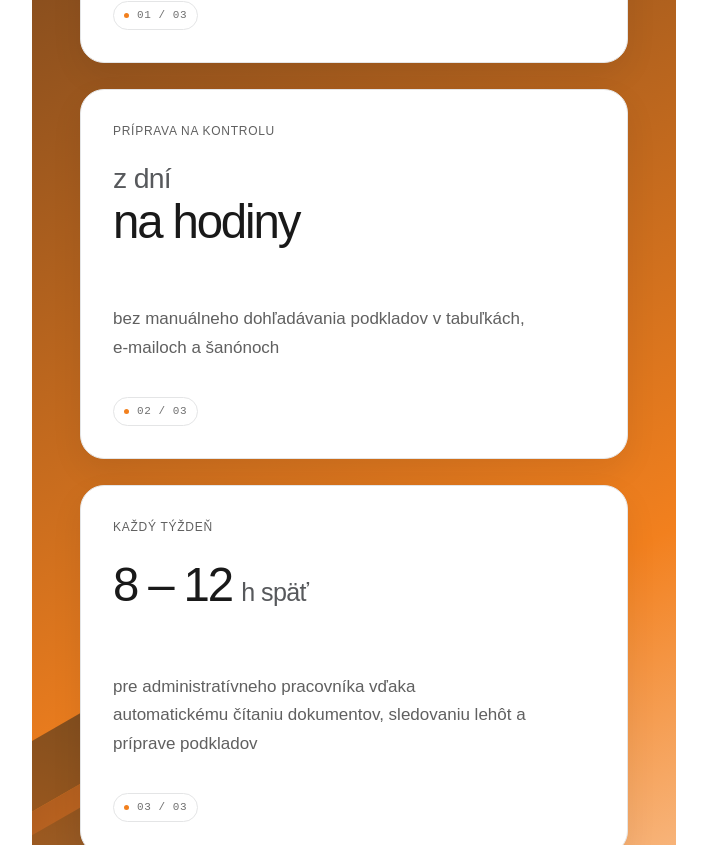
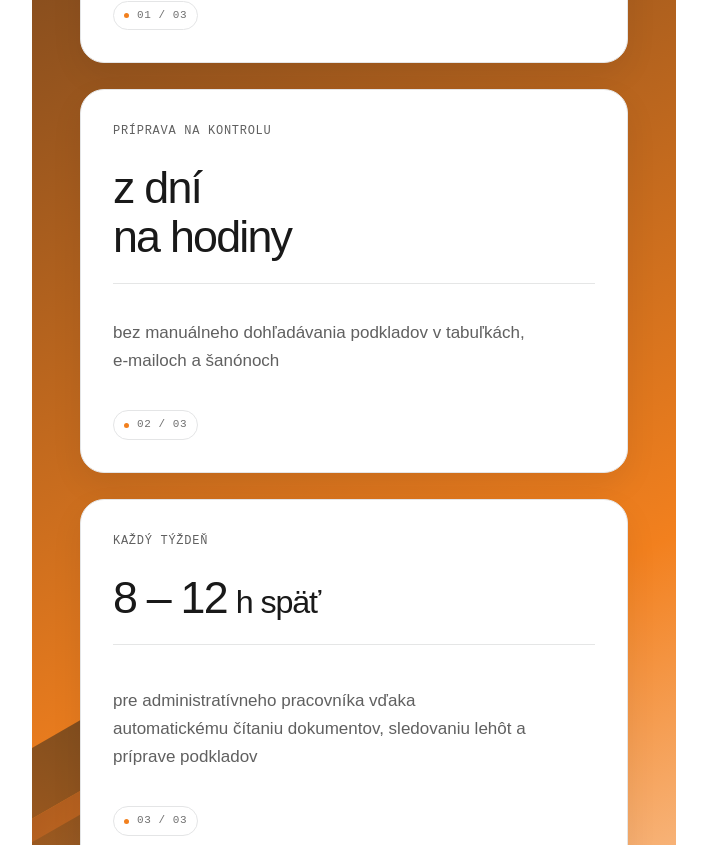
Before and after one commit to madavstudio/wedma, a React (Vite) app: page / in a window 1280 px wide. Shown: the part 4320-5165 px from the top of the page, without its empty margins (556-1263 px from the left). Built offline with nearby package versions, Linux system fonts and the light colour scheme; a web font is replaced by a local one.

Commit message:
Balance results value typography with WEDMA visual style

```diff
--- a/src/components/Sections.tsx
+++ b/src/components/Sections.tsx
@@ -129,7 +129,9 @@ function ResultCard({ index }: { index: number }) {
       style={{ zIndex: index + 1 }}
     >
       <div className="result-card-top">
-        <div className={`metric metric--${index === 1 ? "duration" : "range"}`}>
+        <div
+          className={`metric metric--${index === 1 ? "duration" : index === 2 ? "hours" : "range"}`}
+        >
           <span className="sr-only">{item.value}</span>
           <span className="metric-primary" aria-hidden="true">
             {item.display[0]}
--- a/src/styles.css
+++ b/src/styles.css
@@ -1187,6 +1187,8 @@ select:focus-visible {
   flex-direction: column-reverse;
   align-items: stretch;
   gap: 24px;
+  padding-bottom: 24px;
+  border-bottom: 1px solid #e5e6e6;
 }
 .metric {
   display: flex;
@@ -1194,10 +1196,10 @@ select:focus-visible {
   flex-wrap: wrap;
   gap: 0.12em 0.2em;
   color: #191919;
-  font-size: clamp(2.65rem, 3.7vw, 3.6rem);
+  font-size: clamp(2.5rem, 3.5vw, 3.35rem);
   line-height: 1.04;
-  font-weight: 500;
-  letter-spacing: -0.045em;
+  font-weight: 460;
+  letter-spacing: -0.04em;
   font-variant-numeric: lining-nums tabular-nums;
   overflow-wrap: normal;
 }
@@ -1214,22 +1216,23 @@ select:focus-visible {
 .metric--duration {
   flex-direction: column;
   align-items: flex-start;
-  gap: 0.08em;
-}
-.metric--duration .metric-primary {
-  font-size: 0.6em;
-  font-weight: 430;
-  letter-spacing: -0.025em;
-  color: #57595c;
-}
+  gap: 0.05em;
+}
+.metric--duration .metric-primary,
 .metric--duration .metric-secondary {
   font-size: 1em;
-  font-weight: 500;
-  letter-spacing: -0.045em;
-  color: #191919;
+  font-weight: inherit;
+  letter-spacing: inherit;
+  color: inherit;
+}
+.metric--hours .metric-secondary {
+  font-size: 0.72em;
+  font-weight: inherit;
+  letter-spacing: -0.035em;
+  color: inherit;
 }
 .result-card h3 {
-  font-family: inherit;
+  font-family: "Geist Mono Variable", monospace;
   font-size: 0.75rem;
   letter-spacing: 0.06em;
   line-height: 1.5;
```
